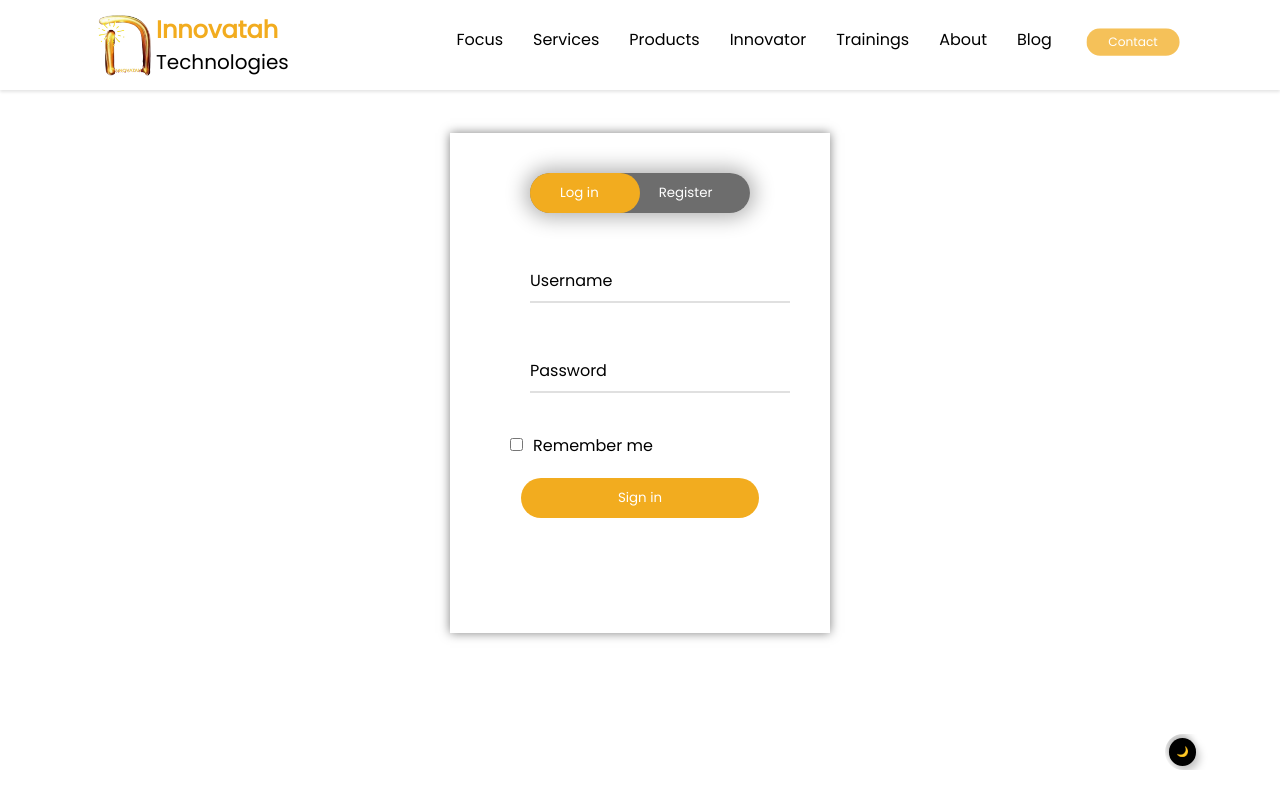
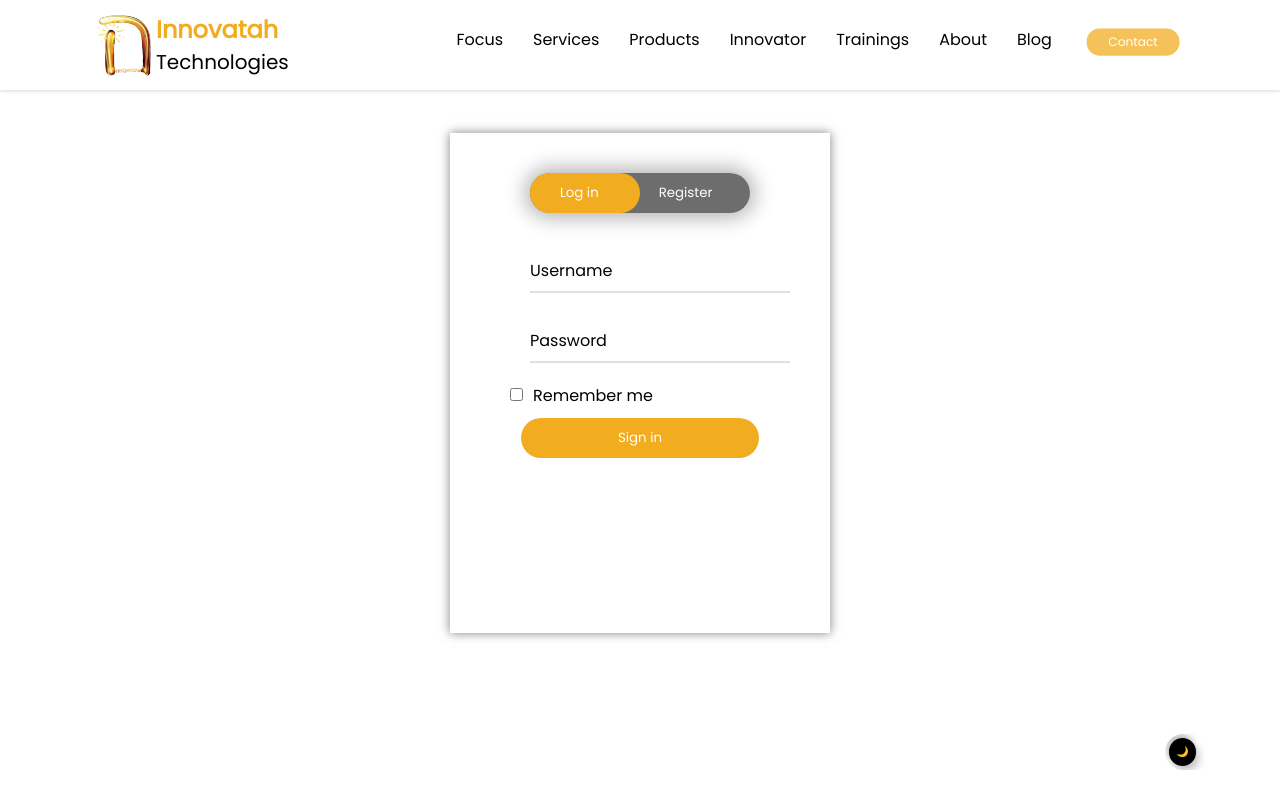
Before and after one commit to savin2001/innovatah-technologies, a React (Create React App) app: page /authorization in a window 1280 px wide. Shown: the top 800 px of the page. Built offline with nearby package versions, Linux system fonts and the light colour scheme.

Commit message:
sign up/ sign in page animation complete

```diff
--- a/src/App.css
+++ b/src/App.css
@@ -979,7 +979,7 @@ form .form-row .textarea {
 }
 .input-group .form-row {
     display: block;
-    margin: 20px 10px;
+    margin: 10px;
 }
 .form-row span {
     margin: 30px 10px;
```
Also changed, not shown: 1 other file (tests, documents, lock files or other folders).
